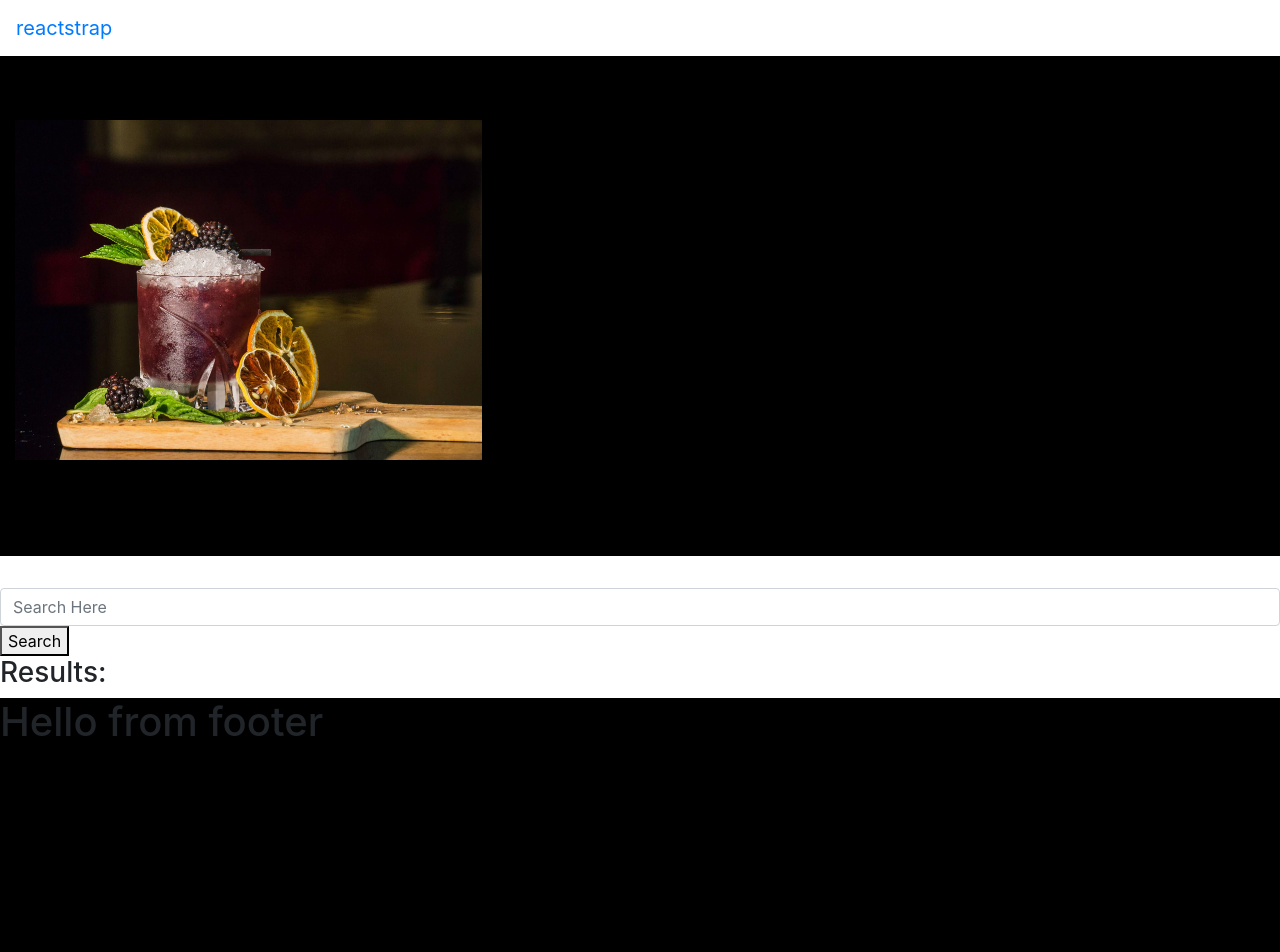
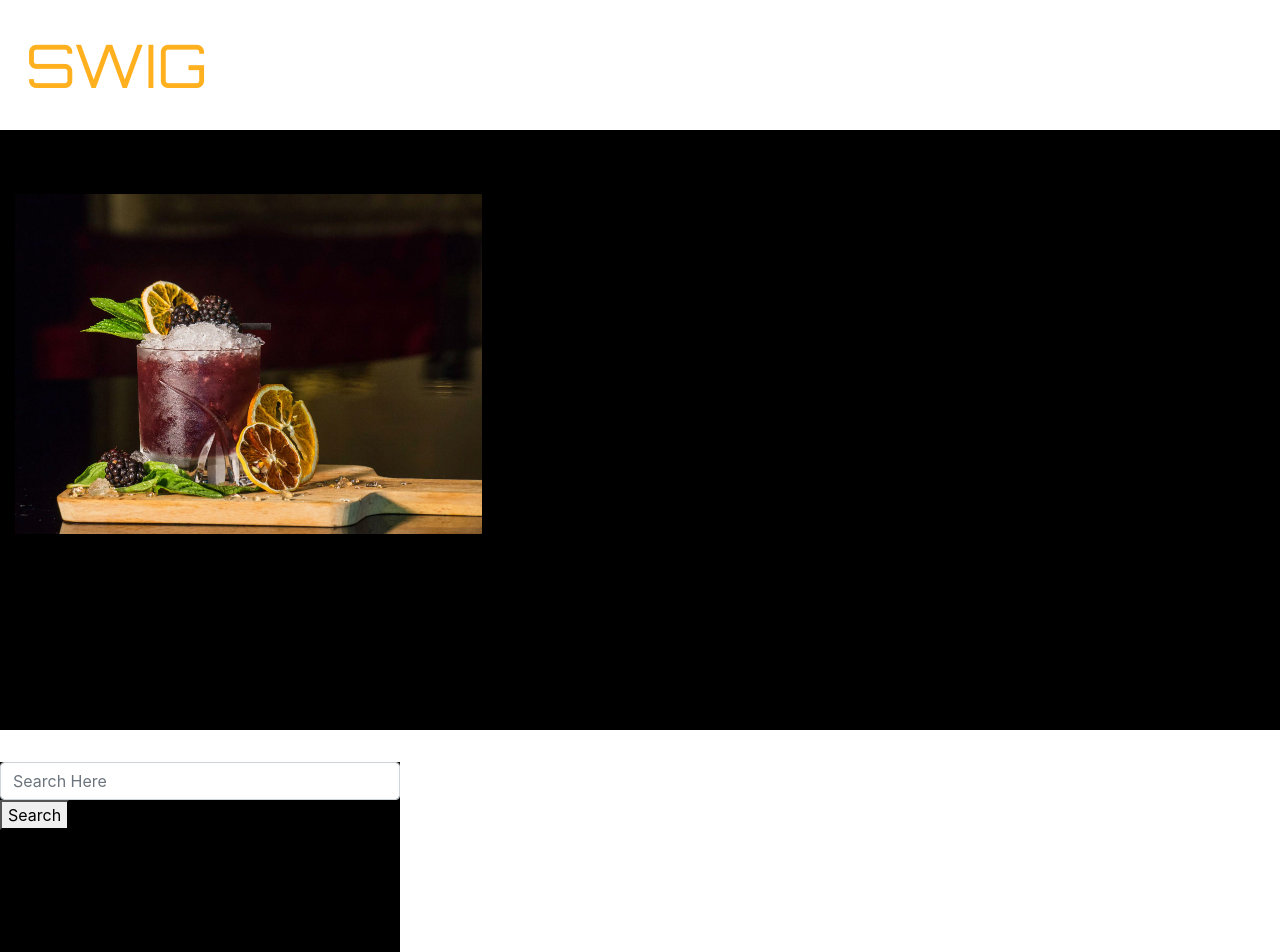
Before and after one commit to jayhunt0824/finalProject-client, a React (Create React App) app: page / in a window 1280 px wide. Shown: the top 952 px of the page. Built offline with nearby package versions, Linux system fonts and the light colour scheme.

Commit message:
swig added

```diff
--- a/public/index.html
+++ b/public/index.html
@@ -14,6 +14,11 @@
       href="https://maxcdn.bootstrapcdn.com/bootstrap/4.0.0/css/bootstrap.min.css"
       integrity="sha384-Gn5384xqQ1aoWXA+058RXPxPg6fy4IWvTNh0E263XmFcJlSAwiGgFAW/dAiS6JXm"
       crossorigin="anonymous"
+    />
+    <link rel="preconnect" href="https://fonts.gstatic.com" />
+    <link
+      href="https://fonts.googleapis.com/css2?family=Orbitron&display=swap"
+      rel="stylesheet"
     />
     <link rel="apple-touch-icon" href="%PUBLIC_URL%/logo192.png" />
     <!--
--- a/src/App.css
+++ b/src/App.css
@@ -30,7 +30,7 @@
 }
 
 .jumbotron {
-  height: 500px;
+  height: 600px;
 }
 
 .img {
@@ -40,7 +40,25 @@
   padding: 30px;
 }
 
+.navbar {
+  height: 130px;
+}
+
+.searchBar {
+  width: 400px;
+  height: 200px;
+  color: yellow;
+  background-color: black;
+}
+
 .footer {
   background-color: black;
   height: 300px;
 }
+
+#swig {
+  font-size: 60px;
+  font-family: "Orbitron", sans-serif;
+  color: rgba(255, 166, 0, 0.883);
+  padding: 10px;
+}
--- a/src/components/Home/MainPage.tsx
+++ b/src/components/Home/MainPage.tsx
@@ -68,6 +68,7 @@ class MainPage extends React.Component<MainPageProps, MainPageState> {
             this.fetchDrinks(e);
           }}
         >
+          <div className="searchBar">
             <Input
               type="text"
               placeholder="Search Here"
@@ -75,6 +76,7 @@ class MainPage extends React.Component<MainPageProps, MainPageState> {
               onChange={this.editSearchTerm}
             />
             <button type="submit"> Search</button>
+          </div>
           <h3>Results:</h3>
         </form>
         <RecipeCard
--- a/src/components/Home/Navbar.tsx
+++ b/src/components/Home/Navbar.tsx
@@ -26,9 +26,9 @@ class Sitebar extends React.Component<NavbarProps, NavbarState> {
   render() {
     return (
       <div>
-        <Navbar>
-          <NavbarBrand href="/" className="mr-auto">
-            reactstrap
+        <Navbar className="navBar">
+          <NavbarBrand href="/" id="swig" className="mr-auto">
+            SWIG
           </NavbarBrand>
           <NavbarToggler onClick={this.toggleSitebar} className="mr-2" />
           <Collapse isOpen={!this.state.collapsed} navbar>
```
Lines whose indentation alone changed are shown as unchanged.
